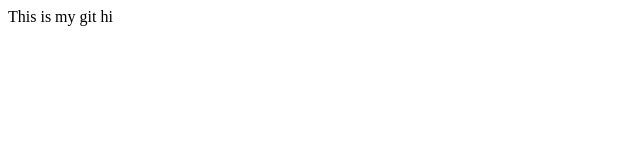
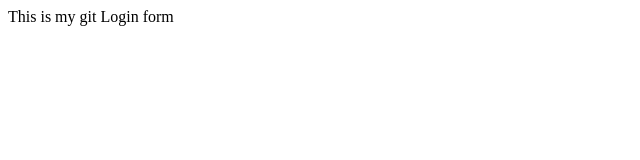
Before and after one commit to Sreenivaspagadala24/myapp, a plain HTML site: page index.html in a window 1280 px wide. Shown: the full height of the page, 0-640 px from the left. Drawn offline with Linux system fonts and the light colour scheme.

Commit message:
login form

```diff
--- a/index.html
+++ b/index.html
@@ -5,6 +5,6 @@
 </head>
 <body>
 This is my git
-hi
+Login form
 </body>
 </html>
```
Also changed, not shown: login.html (added, +1 -0 lines), 1 other file.
